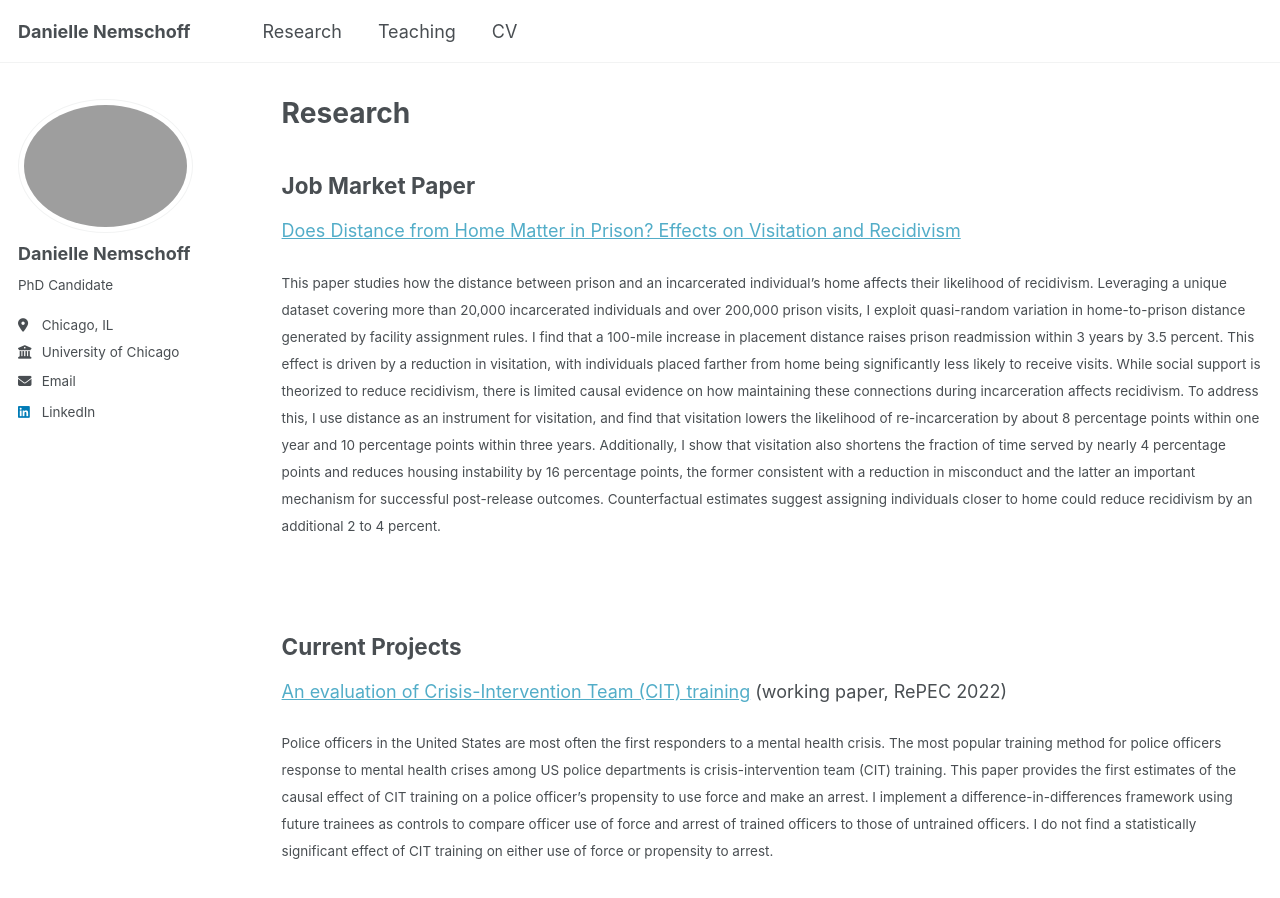
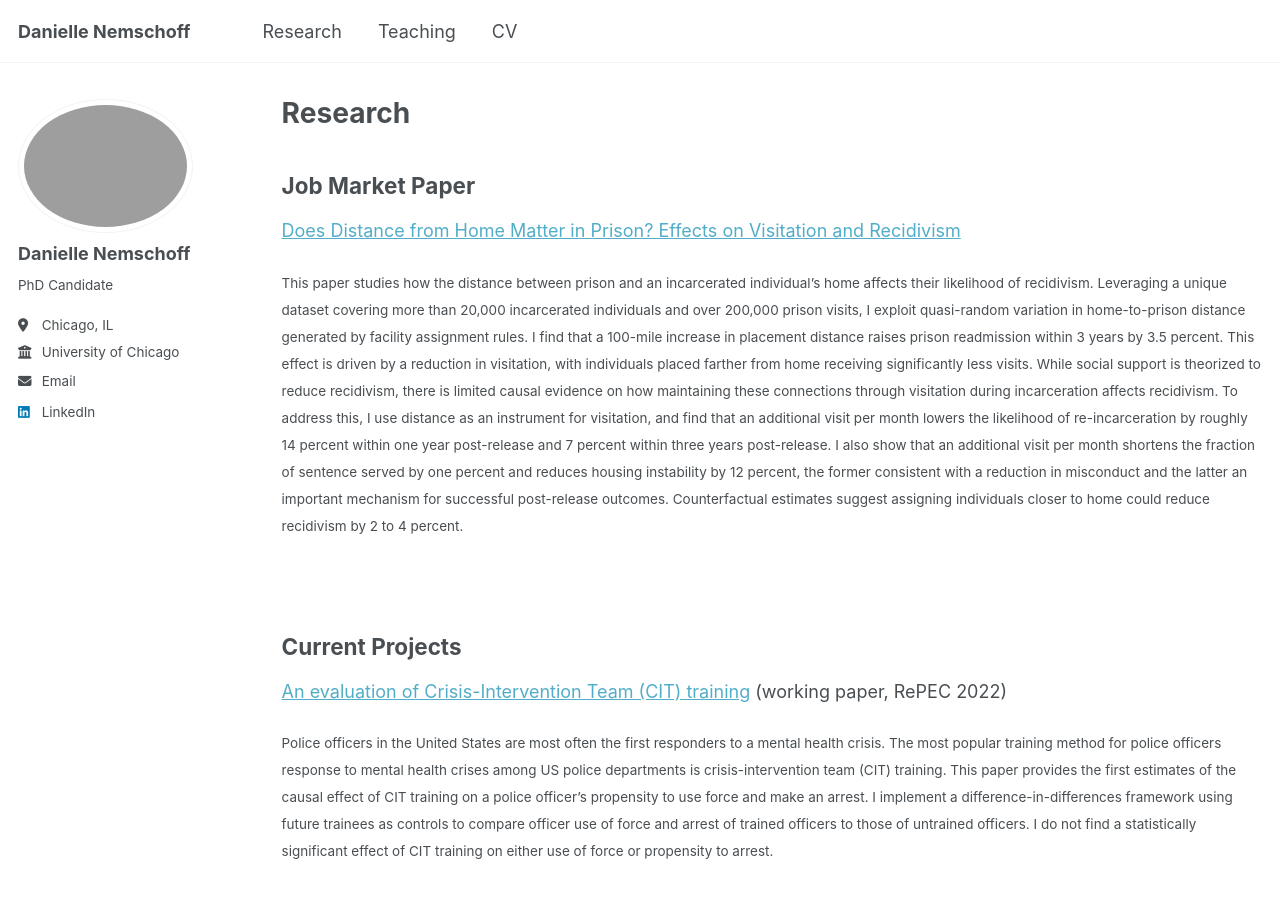
Before and after one commit to daniellenemschoff/daniellenemschoff.github.io, a Jekyll site: the page built from _pages/research.md, in a window 1280 px wide and 900 px high. Built offline with Jekyll 4.4.1, drawn with Linux system fonts in a browser that asks for light colours.

Commit message:
Update research.md

```diff
--- a/_pages/research.md
+++ b/_pages/research.md
@@ -6,7 +6,7 @@ author_profile: true
 ---
 ## Job Market Paper ##
 [Does Distance from Home Matter in Prison? Effects on Visitation and Recidivism](https://daniellenemschoff.github.io/files/nemschoff_JMP.pdf)<br/>
- <p><small>This paper studies how the distance between prison and an incarcerated individual’s home affects their likelihood of recidivism. Leveraging a unique dataset covering more than 20,000 incarcerated individuals and over 200,000 prison visits, I exploit quasi-random variation in home-to-prison distance generated by facility assignment rules. I find that a 100-mile increase in placement distance raises prison readmission within 3 years by 3.5 percent. This effect is driven by a reduction in visitation, with individuals placed farther from home being significantly less likely to receive visits. While social support is theorized to reduce recidivism, there is limited causal evidence on how maintaining these connections during incarceration affects recidivism. To address this, I use distance as an instrument for visitation, and find that visitation lowers the likelihood of re-incarceration by about 8 percentage points within one year and 10 percentage points within three years. Additionally, I show that visitation also shortens the fraction of time served by nearly 4 percentage points and reduces housing instability by 16 percentage points, the former consistent with a reduction in misconduct and the latter an important mechanism for successful post-release outcomes. Counterfactual estimates suggest assigning individuals closer to home could reduce recidivism by an additional 2 to 4 percent. </small></p><br/>
+ <p><small>This paper studies how the distance between prison and an incarcerated individual’s home affects their likelihood of recidivism. Leveraging a unique dataset covering more than 20,000 incarcerated individuals and over 200,000 prison visits, I exploit quasi-random variation in home-to-prison distance generated by facility assignment rules. I find that a 100-mile increase in placement distance raises prison readmission within 3 years by 3.5 percent. This effect is driven by a reduction in visitation, with individuals placed farther from home receiving significantly less visits. While social support is theorized to reduce recidivism, there is limited causal evidence on how maintaining these connections through visitation during incarceration affects recidivism. To address this, I use distance as an instrument for visitation, and find that an additional visit per month lowers the likelihood of re-incarceration by roughly 14 percent within one year post-release and 7 percent within three years post-release. I also show that an additional visit per month shortens the fraction of sentence served by one percent and reduces housing instability by 12 percent, the former consistent with a reduction in misconduct and the latter an important mechanism for successful post-release outcomes. Counterfactual estimates suggest assigning individuals closer to home could reduce recidivism by 2 to 4 percent. </small></p><br/>
 
 ## Current Projects ##
 [An evaluation of Crisis-Intervention Team (CIT) training](https://mpra.ub.uni-muenchen.de/114948/1/MPRA_paper_114948.pdf) (working paper, RePEC 2022)<br/>
```
